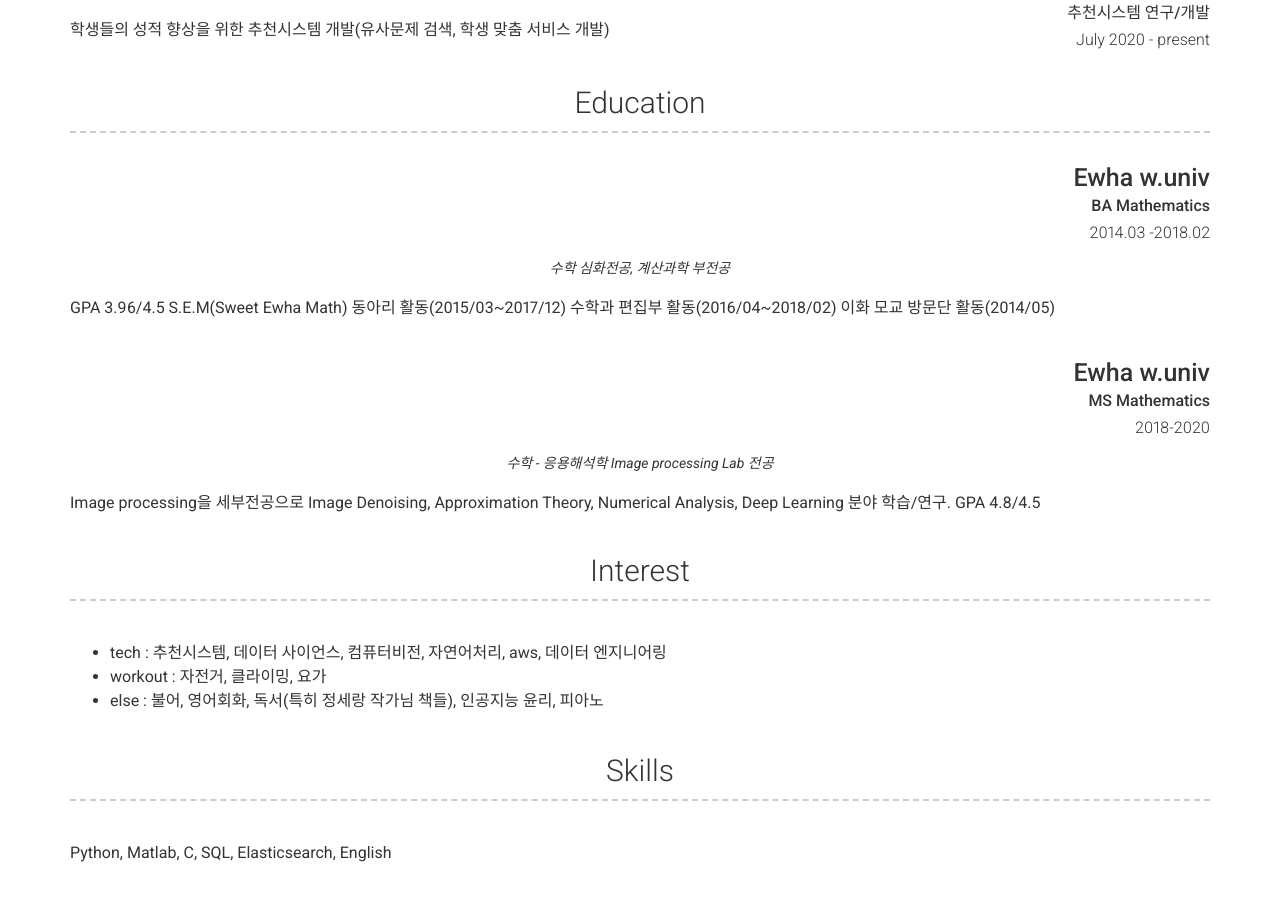
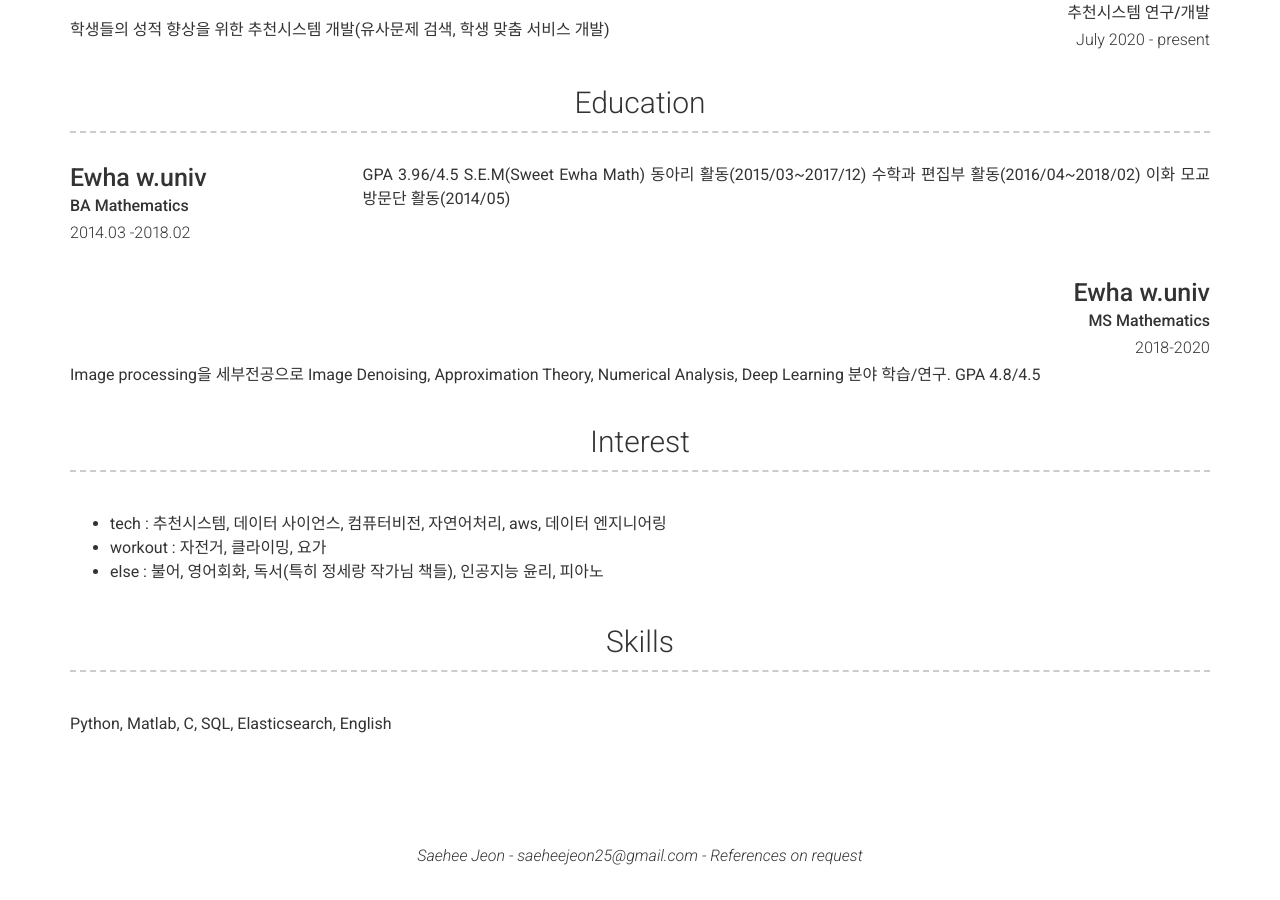
Before and after one commit to simonezz/simonezz.github.io, a Jekyll site: the page built from index.md, in a window 1280 px wide and 900 px high, scrolled down 894 px. Built offline with Jekyll 4.4.1, drawn with Linux system fonts in a browser that asks for light colours; nearby versions of some CDN libraries; after the commit the page ends 1769 px from its top, so only the background shows below that.

Commit message:
Update _config.yml

```diff
--- a/_config.yml
+++ b/_config.yml
@@ -89,12 +89,10 @@ content:
   - title: Education
     layout: list
     content:
-      - layout: top-right
+      - layout: top-left
         title: Ewha w.univ
         sub_title: BA Mathematics
         caption: 2014.03 -2018.02
-        quote: >
-          수학 심화전공, 계산과학 부전공
         description:
            GPA 3.96/4.5
            S.E.M(Sweet Ewha Math) 동아리 활동(2015/03~2017/12)
@@ -106,8 +104,6 @@ content:
         title: Ewha w.univ
         sub_title: MS Mathematics
         caption: 2018-2020
-        quote: >
-          수학 - 응용해석학 Image processing Lab 전공
         description:  # this will include new lines to allow paragraphs
           Image processing을 세부전공으로 Image Denoising, Approximation Theory,
           Numerical Analysis, Deep Learning 분야 학습/연구.
```
